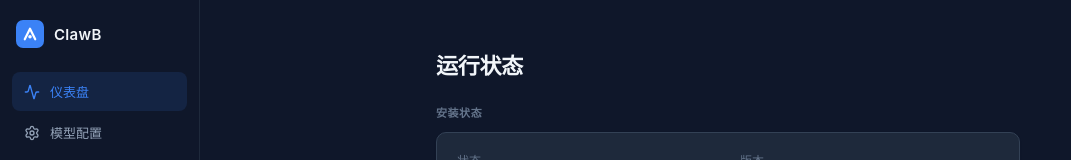
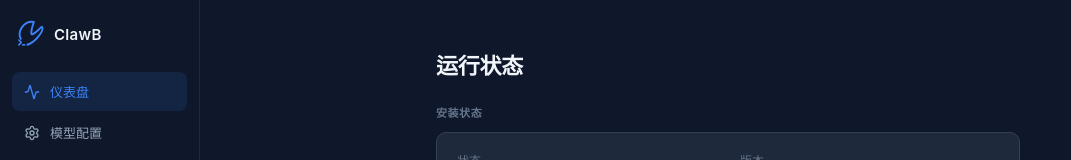
Before and after one commit to xbrooke/ClawB, a React (Vite) app: page / in a window 1280 px wide. Shown: the top 160 px of the page, without its empty margins (0-1071 px from the left). Built offline with nearby package versions, Linux system fonts and the light colour scheme.

Commit message:
restore original logo icon

```diff
--- a/src/components/Sidebar.tsx
+++ b/src/components/Sidebar.tsx
@@ -69,19 +69,33 @@ export function Sidebar({ current, onChange }: SidebarProps) {
         <svg
           width="28"
           height="28"
-          viewBox="0 0 32 32"
+          viewBox="42 38 168 176"
           fill="none"
           xmlns="http://www.w3.org/2000/svg"
         >
-          <rect width="32" height="32" rx="8" fill="var(--accent-blue)" />
           <path
-            d="M10 22L16 10L22 22"
-            stroke="white"
-            strokeWidth="2.5"
+            d="M 70 160 C 40 110, 90 40, 150 50 C 145 70, 130 100, 135 125 C 140 140, 180 100, 200 80 C 220 100, 160 180, 105 195"
+            stroke="var(--accent-blue)"
+            strokeWidth="12"
+            strokeLinecap="butt"
+            strokeLinejoin="round"
+          />
+          <path
+            d="M 56 164 L 71 179 L 56 194"
+            stroke="var(--accent-blue)"
+            strokeWidth="10"
             strokeLinecap="round"
             strokeLinejoin="round"
           />
-          <circle cx="16" cy="19" r="2" fill="white" />
+          <line
+            x1="76"
+            y1="194"
+            x2="96"
+            y2="194"
+            stroke="var(--accent-blue)"
+            strokeWidth="10"
+            strokeLinecap="butt"
+          />
         </svg>
         <span
           style={{
```
